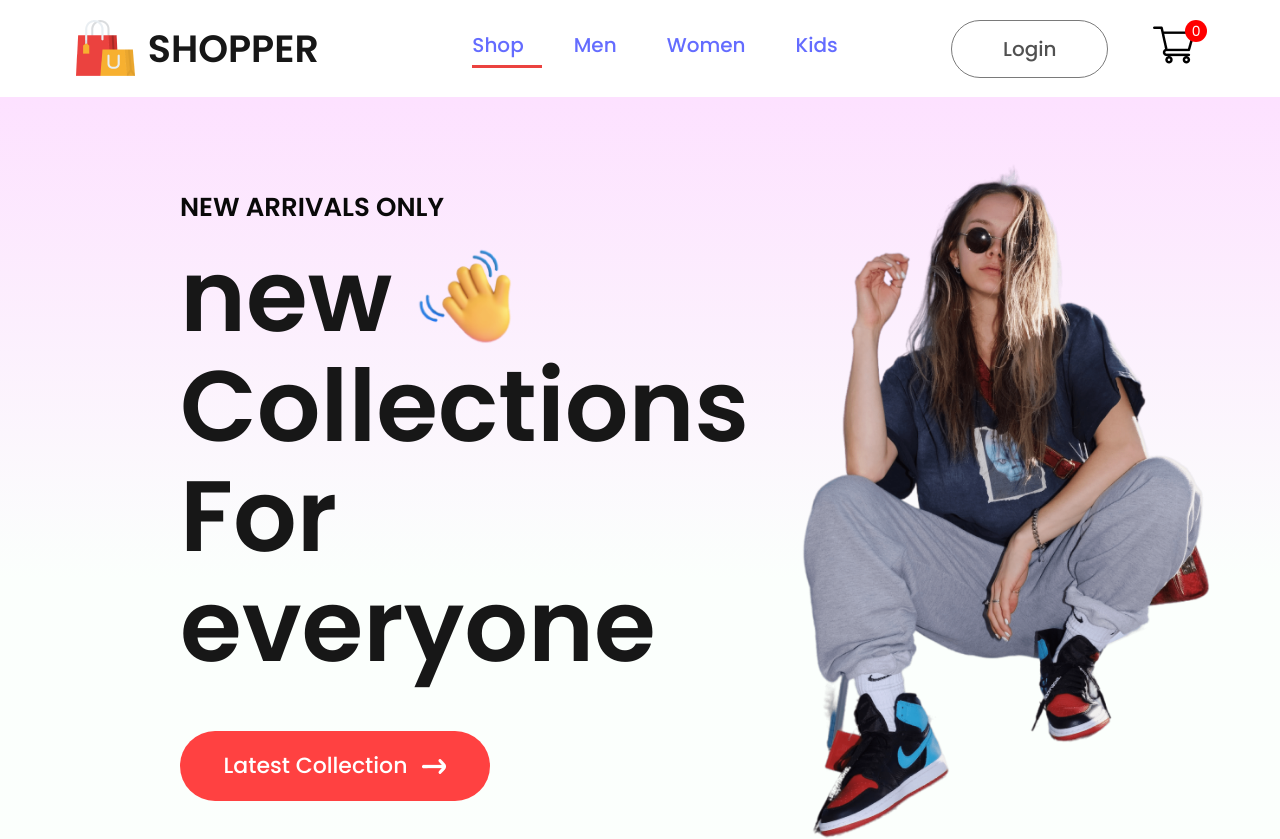
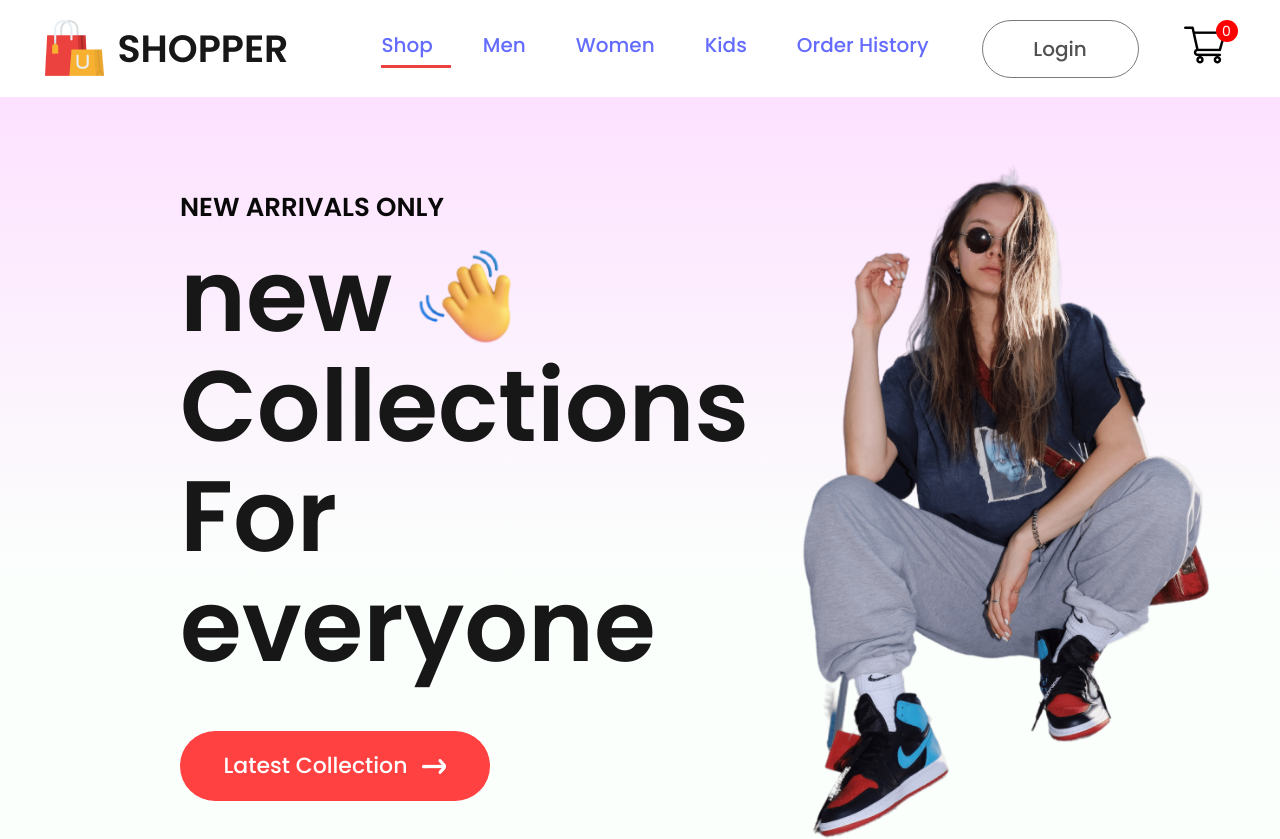
Before and after one commit to Irfanft12/ecommerce-shopper, a React (Vite) app: page / in a window 1280 px wide. Shown: the top 839 px of the page. Built offline with nearby package versions, Linux system fonts and the light colour scheme.

Commit message:
Add 'Order History' link to navbar

```diff
--- a/src/components/navbar/Navbar.jsx
+++ b/src/components/navbar/Navbar.jsx
@@ -22,6 +22,7 @@ export default function Navbar() {
                 <li><NavLink to="men">Men</NavLink></li>
                 <li><NavLink to="women">Women</NavLink></li>
                 <li><NavLink to="kids">Kids</NavLink></li>
+                <Link to='/orders'>Order History</Link>
             </ul>
             {
                 showMenu &&   <ul className="mobile-nav-menu">
```
